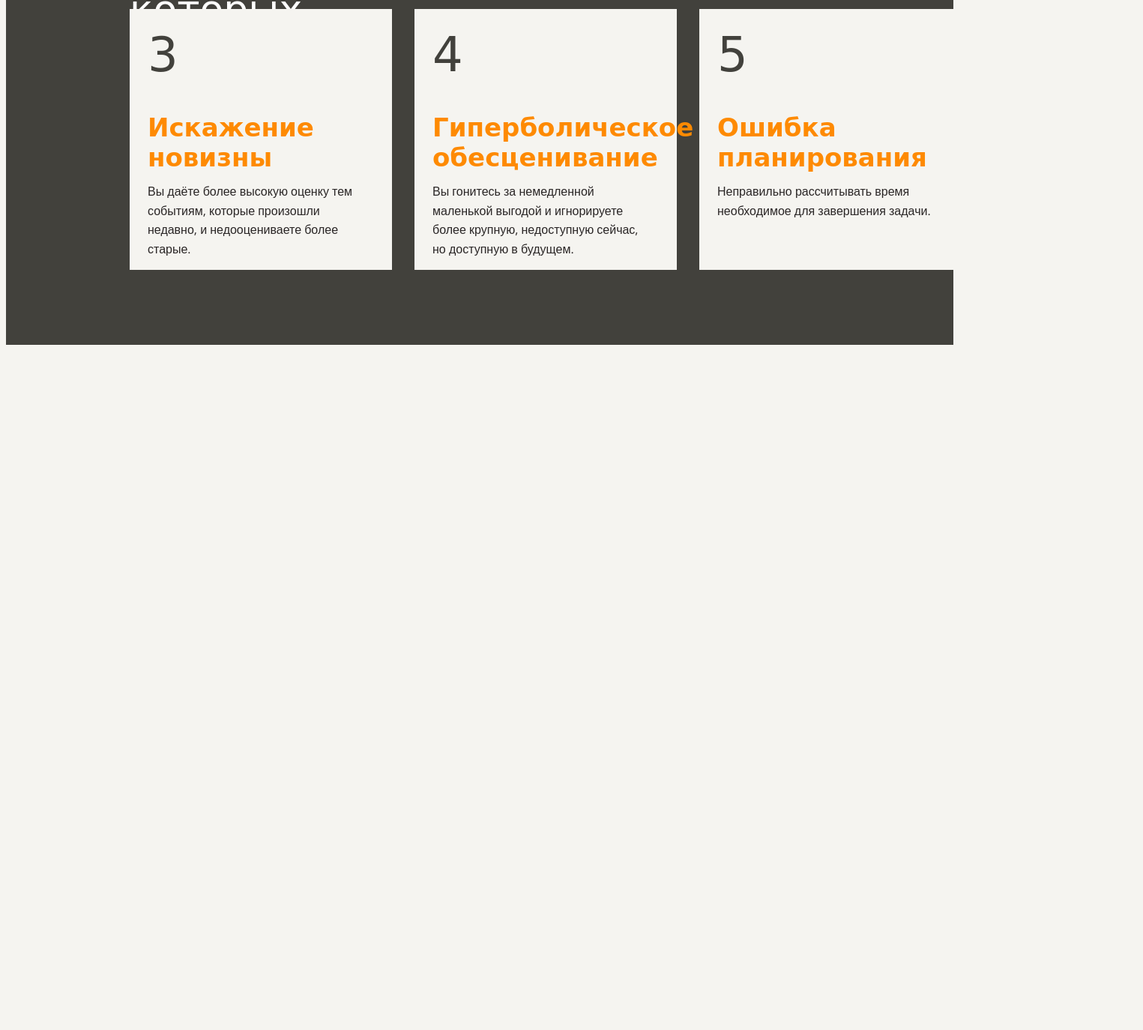
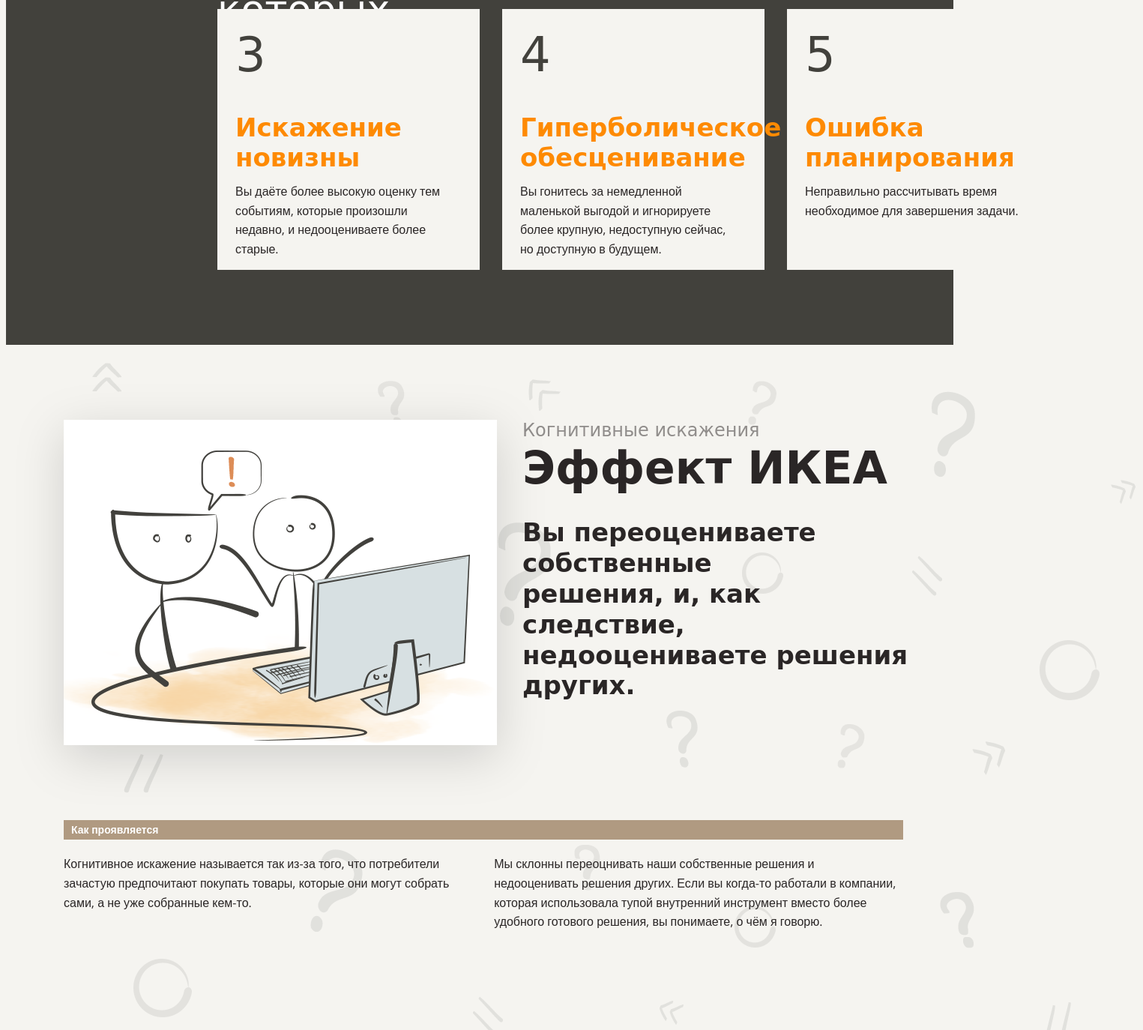
Before and after one commit to Myfavoritecityistokio/layout-designer-project-lvl1, a website: page src/index.html in a window 1280 px wide. Shown: the part 2174-3548 px from the top of the page at 75% size, 1525 px wide, since content can reach past the window. Before the commit the page ends 2642 px from the top, so only its background shows below. Drawn offline with nearby package versions, Linux system fonts and the light colour scheme; a web font is replaced by a local one.

Commit message:
add 4 section to index and style

```diff
--- a/src/index.html
+++ b/src/index.html
@@ -104,8 +104,28 @@
         </section>
     </section>
 
-    <section class="ikea" id="ikea">
+    <section class="ikea" id="ikea-effect">
+        <div class="columns_ikea">
+                <img class="img_ikea" src="./assets/img/img-ikea-effect.png" alt="Эффект икеа">
+                <div class="text_ikea">
+                 <p class="text_ikea1">Когнитивные искажения</p>
+                 <h2>Эффект ИКЕА</h2>
+                 <h3>Вы переоцениваете собственные <br> решения, и, как следствие, <br> недооцениваете решения других.</h3>
+                </div>
+                <div class="text_ikea2 white">
+                    Как проявляется
+                </div>
+                <div class="columns_ikea2">
+                 <div class="text_ikea3 dark">
+                    Когнитивное искажение называется так из-за того, что потребители зачастую предпочитают покупать товары, которые они могут собрать сами, а не уже собранные кем-то.
+                 </div>
+                 <div class="text_ikea4 dark">
+                    Мы склонны переоцнивать наши собственные решения и недооценивать решения других. Если вы когда-то работали в компании, которая использовала тупой внутренний инструмент вместо более удобного готового решения, вы понимаете, о чём я говорю.
+                 </div>
+                </div>
+        </div>
     </section>
+
     <section class="optimization" id="optimization">
     </section>
     <section class="distortion" id="distortion">
--- a/src/styles/style.css
+++ b/src/styles/style.css
@@ -93,6 +93,7 @@
   line-height: 1.2em;
   color: #2A2626;
   display: block;
+  margin: 0px;
 }
 
 h3 {
@@ -101,6 +102,7 @@
   line-height: 1.2em;
   color: #2A2626;
   margin-bottom: 12px;
+  margin-top: 30px;
 }
 
 section {
@@ -209,7 +211,6 @@
     max-width: 100%;
     height: 891px;
     background-color: #42413C;
-    margin: 0 auto;
    }
 
    .head_navigation {
@@ -224,7 +225,7 @@
     width: 350px;
     height: 323px;
     position: absolute;
-    left: 165px;
+    left: 282px;
     top: 100px;
     text-align: left;
   }
@@ -234,7 +235,7 @@
      position: absolute;
      width: 302px;
      height: 275px;
-     left: 545px;
+     left: 662px;
      top: 100px;
      text-align: left;
      padding: 24px;
@@ -245,7 +246,7 @@
     position: absolute;
     width: 302px;
     height: 275px;
-    left: 925px;
+    left: 1042px;
     top: 100px;
     text-align: left;
     padding: 24px;
@@ -256,7 +257,7 @@
     position: absolute;
     width: 302px;
     height: 300px;
-    left: 165px;
+    left: 282px;
     top: 443px;
     text-align: left;
     padding: 24px;
@@ -267,7 +268,7 @@
     position: absolute;
     width: 302px;
     height: 300px;
-    left: 545px;
+    left: 662px;
     top: 443px;
     text-align: left;
     padding: 24px;
@@ -278,7 +279,7 @@
     position: absolute;
     width: 302px;
     height: 300px;
-    left: 925px;
+    left: 1042px;
     top: 443px;
     text-align: left;
     padding: 24px;
@@ -294,3 +295,99 @@
    a {
      text-decoration: none;
    }
+
+   .columns_ikea {
+    white-space: nowrap;
+    width: 540px;
+   }
+
+   .img_ikea {
+    vertical-align: top;
+    white-space: normal;
+    display: inline-block;
+    margin-right: 30px;
+    margin-top: 100px;
+    margin-bottom: 100px;
+    width: 578px;
+    height: 434px;
+    vertical-align: middle;
+    filter: drop-shadow(0px 16px 32px rgba(0, 0, 0, 0.15));
+  }
+
+   .text_ikea {
+    vertical-align: top;
+    white-space: normal;
+    display: inline-block;
+    margin-top: 100px;
+   }
+
+   .text_ikea1 {
+    font-family: 'Neucha', cursive;
+    font-size: 24px;
+    line-height: 1.2em;
+    color: #908D8B;
+    margin-top: 0px;
+    margin-bottom: 0px;
+   }
+
+   .ikea::before {
+    content: " ";
+    background: url(../assets/img/background.png);
+    background-repeat: no-repeat;
+    background-size: cover;
+    opacity: 0.1;
+    position: absolute;
+    left: 0px;
+    top: 0px;
+    width: 1440px;
+    height: 914px;
+    z-index: -1;
+   }
+
+  .columns_ikea2 {
+    white-space: nowrap;
+    width: 540px;
+    font-family: 'Open Sans';
+    font-weight: 400;
+    font-size: 16px;
+    line-height: 1.2em;
+  }
+
+  .text_ikea2 {
+    background-color: #b09a81;
+    font-family: 'Open Sans', sans-serif;
+    font-size: 14px;
+    line-height: 1.2em;
+    font-weight: 700;
+    display: block;
+    padding-left: 10px;
+    padding-top: 5px;
+    padding-bottom: 5px;
+    margin-bottom: 20px;
+    width: 1110px;
+  }
+
+  .text_ikea3 {
+    font-family: 'Open Sans', sans-serif;
+    font-size: 16px;
+    font-weight: 400;
+    line-height: 1.6em;
+    vertical-align: top;
+    white-space: normal;
+    display: inline-block;
+    margin-right: 30px;
+    width: 540px;
+    height: 125px;
+  }
+
+  .text_ikea4 {
+    font-family: 'Open Sans', sans-serif;
+    font-size: 16px;
+    font-weight: 400;
+    line-height: 1.6em;
+    vertical-align: top;
+    white-space: normal;
+    display: inline-block;
+    width: 540px;
+    height: 125px;
+  }
```
Also changed, not shown: src/assets/img/img-ikea-effect.png (added).
